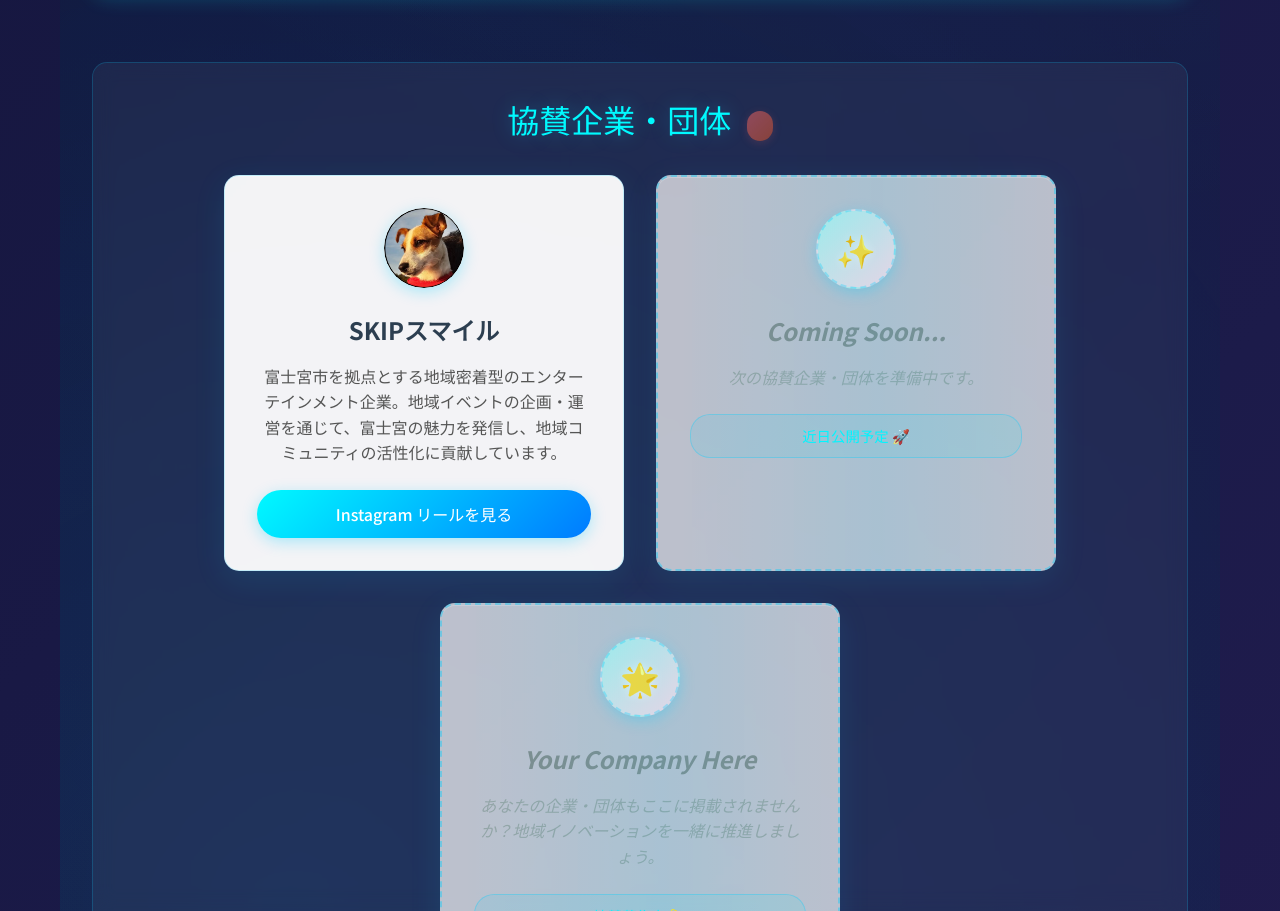
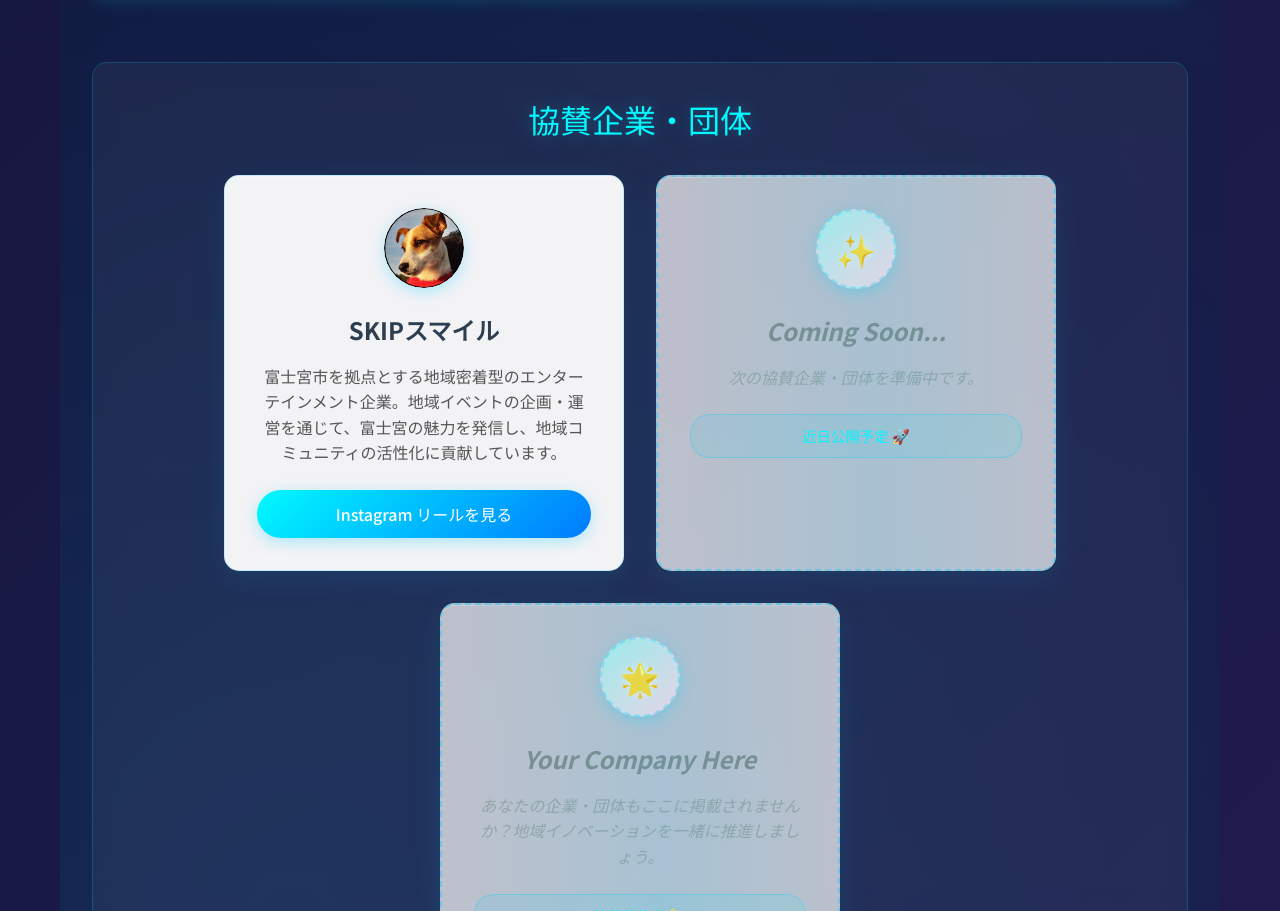
Before and after one commit to kawashimawataru/fuji-ai-hackathon-website, a React (Vite) app: page / in a window 1280 px wide. Shown: the part 3772-4683 px from the top of the page. Built offline with nearby package versions, Linux system fonts and the light colour scheme.

Commit message:
変更内容の説明

```diff
--- a/src/components/Schedule.tsx
+++ b/src/components/Schedule.tsx
@@ -188,7 +188,7 @@ const Schedule = () => {
 
       {/* 協賛企業紹介セクション */}
       <div className="sponsors-section" data-aos="fade-up">
-        <h3 className="sponsors-title">協賛企業・団体 <span className="coming-soon-badge"></span></h3>
+        <h3 className="sponsors-title">協賛企業・団体 </h3>
         <div className="sponsors-container">
           <div className="sponsor-card" data-aos="fade-up" data-aos-delay="100">
             <div className="sponsor-logo">
```
